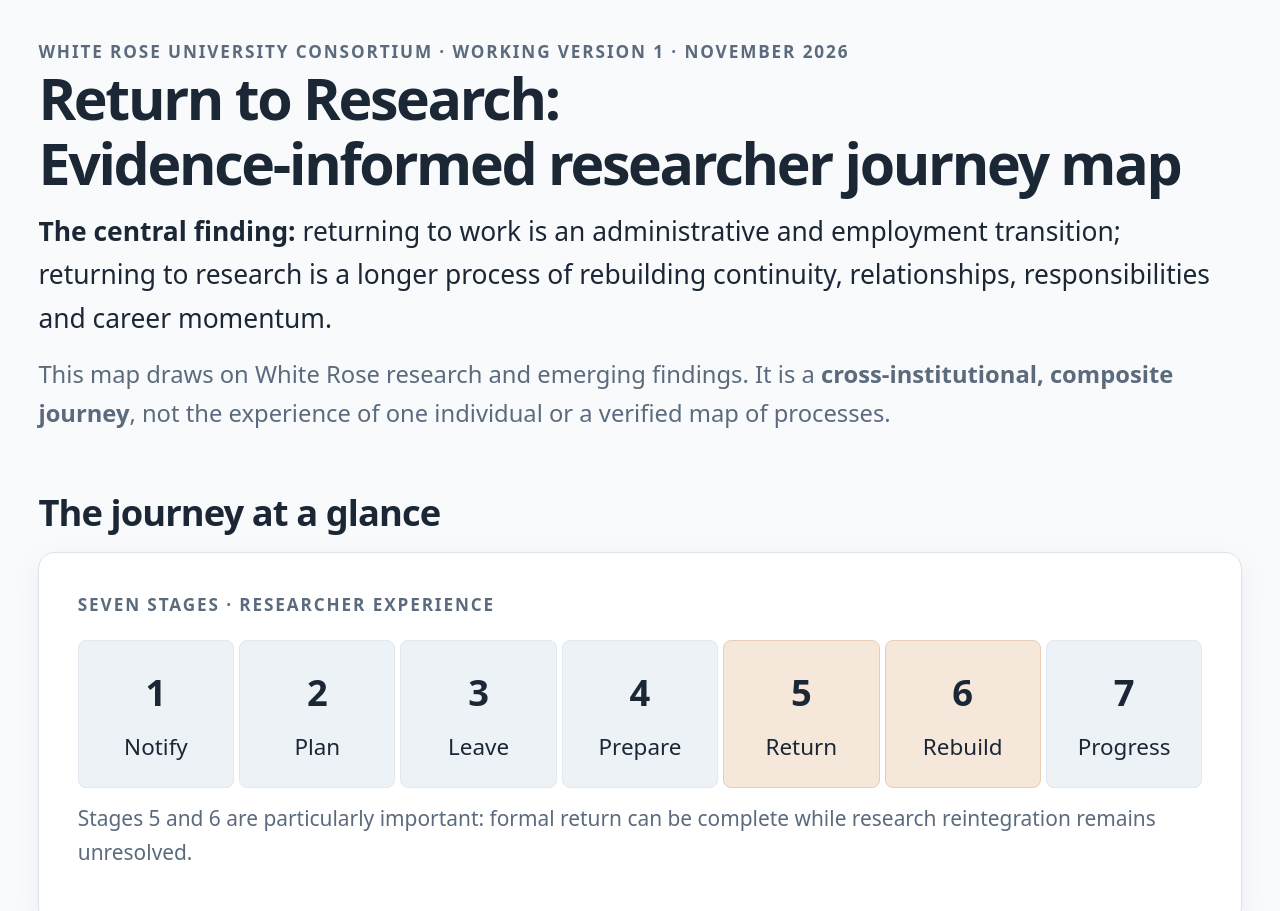
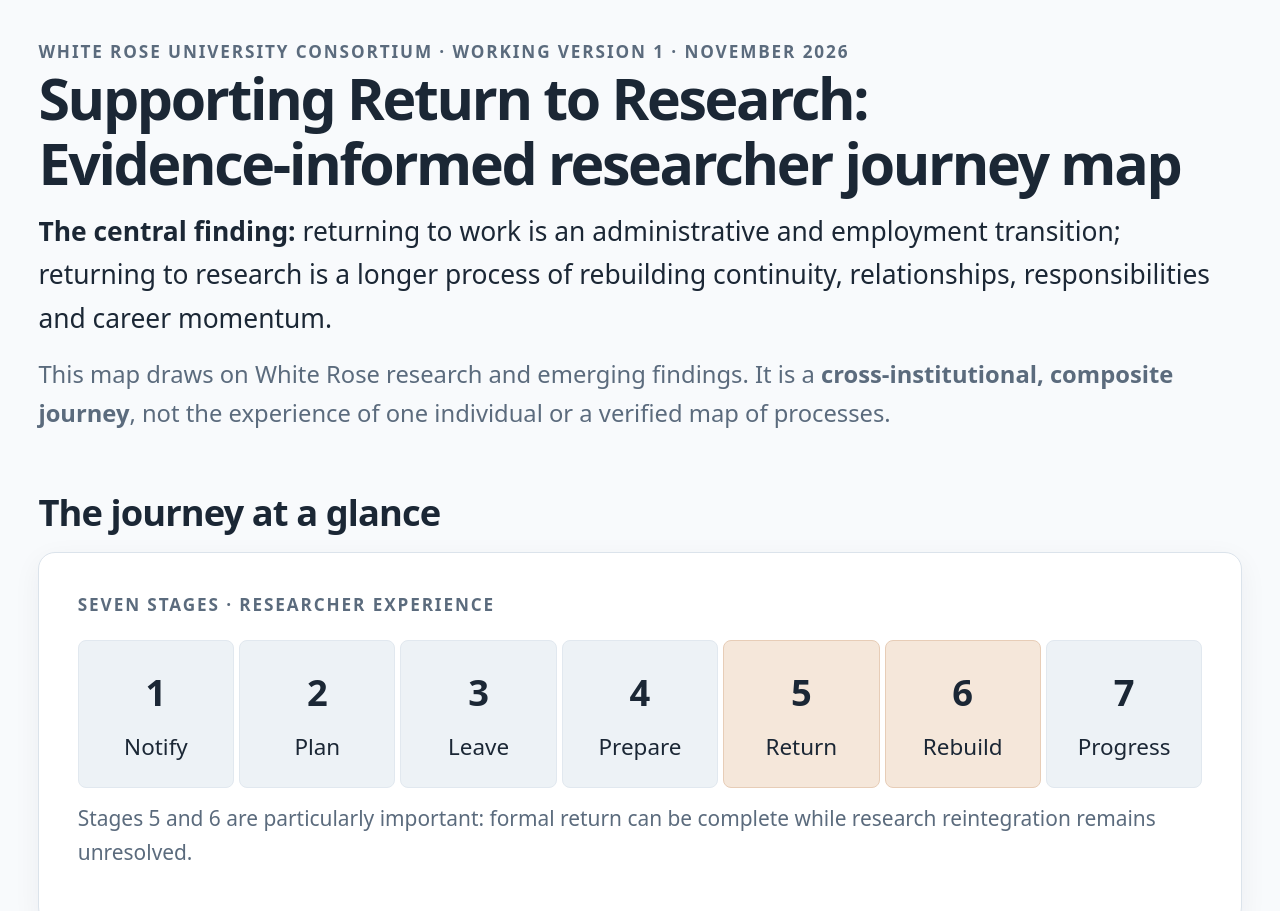
Before and after one commit to lysterMo/return-to-research-journey, a plain HTML site: page index.html in a window 1280 px wide. Shown: the top 911 px of the page. Drawn offline with Linux system fonts and the light colour scheme.

Commit message:
Update index.html

```diff
--- a/index.html
+++ b/index.html
@@ -40,7 +40,7 @@
 </style>
 </head>
 <body><a class="skip" href="#journey">Skip to journey</a><main>
-<header><div class="eyebrow">White Rose University Consortium · Working version 1 · November 2026</div><h1>Return to Research:<br>Evidence-informed researcher journey map</h1><p class="lede"><strong>The central finding:</strong> returning to work is an administrative and employment transition; returning to research is a longer process of rebuilding continuity, relationships, responsibilities and career momentum.</p><p class="intro-note">This map draws on White Rose research and emerging findings. It is a <strong>cross-institutional, composite journey</strong>, not the experience of one individual or a verified map of processes.</p></header>
+<header><div class="eyebrow">White Rose University Consortium · Working version 1 · November 2026</div><h1>Supporting Return to Research:<br>Evidence-informed researcher journey map</h1><p class="lede"><strong>The central finding:</strong> returning to work is an administrative and employment transition; returning to research is a longer process of rebuilding continuity, relationships, responsibilities and career momentum.</p><p class="intro-note">This map draws on White Rose research and emerging findings. It is a <strong>cross-institutional, composite journey</strong>, not the experience of one individual or a verified map of processes.</p></header>
 <section class="section" aria-labelledby="glance"><h2 id="glance">The journey at a glance</h2><div class="panel"><div class="smallcaps">Seven stages · Researcher experience</div><div class="overview" aria-label="Seven journey stages"><div class="step"><strong>1</strong><span>Notify</span></div><div class="step"><strong>2</strong><span>Plan</span></div><div class="step"><strong>3</strong><span>Leave</span></div><div class="step"><strong>4</strong><span>Prepare</span></div><div class="step"><strong>5</strong><span>Return</span></div><div class="step"><strong>6</strong><span>Rebuild</span></div><div class="step"><strong>7</strong><span>Progress</span></div></div><p class="caption">Stages 5 and 6 are particularly important: formal return can be complete while research reintegration remains unresolved.</p></div></section>
 <section class="section" id="journey" aria-labelledby="detailed"><h2 id="detailed">The detailed journey</h2><div class="panel"><div class="tabs" role="tablist" aria-label="Select a journey stage" id="tabs"></div><div id="stage-content" role="tabpanel" aria-live="polite" tabindex="0"></div><div class="nav"><button class="navbtn" id="previous" type="button">← Previous</button><span class="caption" id="count">1 / 7</span><button class="navbtn" id="next" type="button">Next →</button></div></div></section>
 <section class="section" aria-labelledby="conditions"><h2 id="conditions">Cross-cutting conditions shaping the journey</h2><p>These are not additional stages. They influence what happens throughout.</p><div class="conditions"><div class="condition"><span class="symbol" aria-hidden="true">◈</span><div><strong>Research career structure</strong><p>Grant timelines, fixed-term contracts, publication cycles, authorship and promotion expectations continue to operate during leave.</p></div></div><div class="condition"><span class="symbol" aria-hidden="true">▦</span><div><strong>Institutional arrangements</strong><p>HR processes, workload models, School decisions and specialist support may operate through different systems.</p></div></div><div class="condition"><span class="symbol" aria-hidden="true">♡</span><div><strong>Individual circumstances</strong><p>Recovery, caring responsibilities, financial circumstances and personal preferences shape what support is useful.</p></div></div><div class="condition"><span class="symbol" aria-hidden="true">◎</span><div><strong>Navigational capital</strong><p>Researchers have unequal access to institutional knowledge, professional networks, financial flexibility and confidence in approaching decision-makers.</p></div></div></div></section>
```
